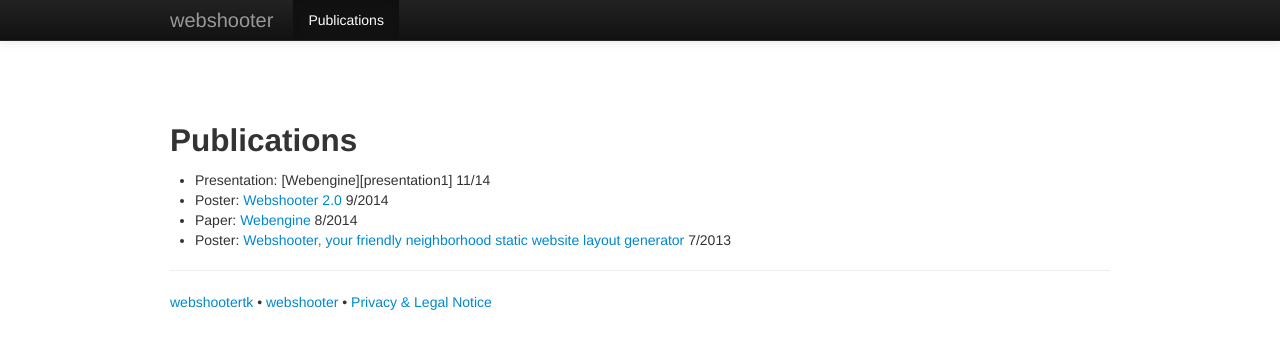
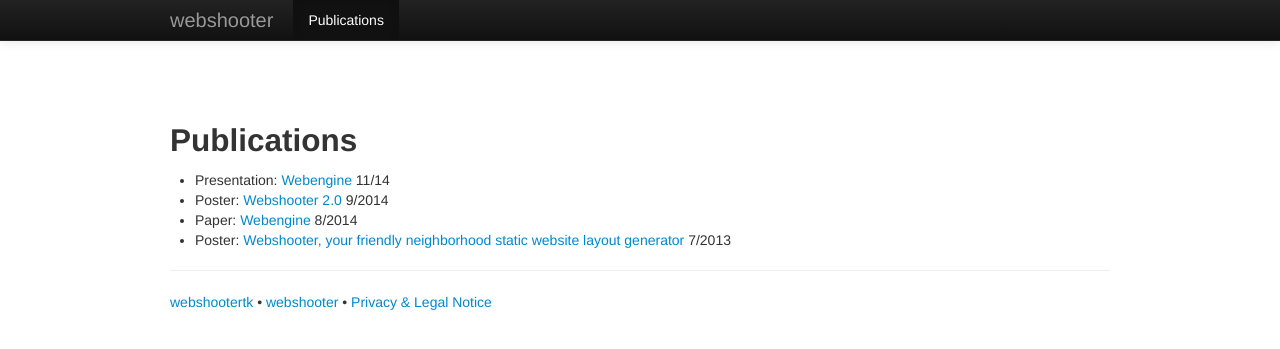
Before and after one commit to webshootertk/webshootertk.github.io, a Jekyll site: the page built from publications.md, in a window 1280 px wide. Shown: the top 349 px of the page. Built offline with Jekyll 4.4.1, drawn with Linux system fonts in a browser that asks for light colours; nearby versions of some CDN libraries; Markdown is read by kramdown in place of the engine named in the settings.

Commit message:
MBH: typo in url

```diff
--- a/publications.md
+++ b/publications.md
@@ -5,7 +5,7 @@
 ---
 
 ##Publications
-* Presentation: [Webengine][presentation1] 11/14
+* Presentation: [Webengine][presentaion1] 11/14
 * Poster: [Webshooter 2.0][poster2] 9/2014
 * Paper: [Webengine][paper1] 8/2014
 * Poster: [Webshooter, your friendly neighborhood static website layout generator][poster1] 7/2013
@@ -13,4 +13,4 @@
 [poster1]: Data/media/pdf/poster1.pdf
 [paper1]: Data/media/pdf/paper1.pdf
 [poster2]: Data/media/pdf/poster2.pdf
-[presentaion1]: Data/media/pdf/presentation1.pdf
+[presentaion1]: Data/media/pdf/presentaion1.pdf
```
